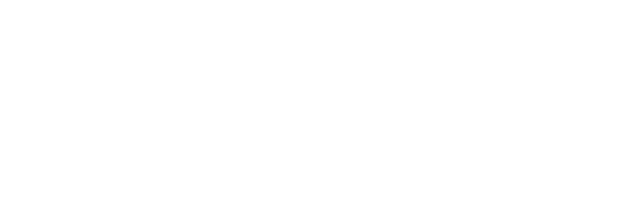
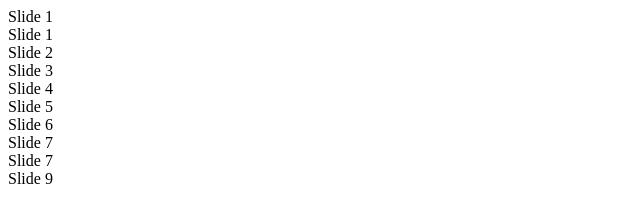
Before and after one commit to masiyematome/slideshow, a plain HTML site: page index.html in a window 1280 px wide. Shown: the whole page, without its empty margins (0-640 px from the left). Drawn offline with Linux system fonts and the light colour scheme.

Commit message:
Added all the needed DIVs

```diff
--- a/index.html
+++ b/index.html
@@ -12,12 +12,24 @@
 
     <body>
 
+        <div class = "slides-container">
 
+            <div class = "slide showing">Slide 1</div>
+            <div class = "slide">Slide 1</div>
+            <div class = "slide">Slide 2</div>
+            <div class = "slide">Slide 3</div>
+            <div class = "slide">Slide 4</div>
+            <div class = "slide">Slide 5</div>
+            <div class = "slide">Slide 6</div>
+            <div class = "slide">Slide 7</div>
+            <div class = "slide">Slide 7</div>
+            <div class = "slide">Slide 9</div>
+
+        </div>
 
 
         <script src = "main_app.js"></script>
 
-
     </body>
 
 </html>
```
